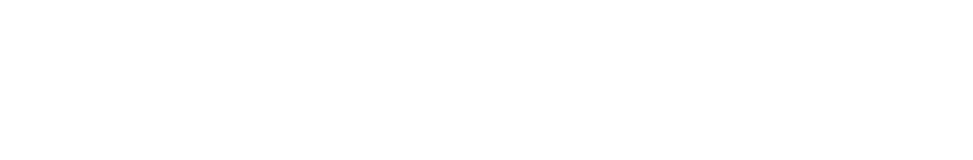
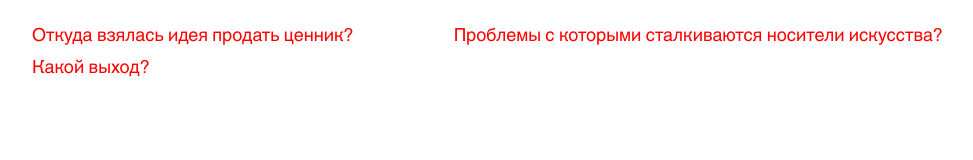
Before and after one commit to Ivan-ISS/project_cosmoscow, a website: page src/index.html in a window 1280 px wide. Shown: the whole page, without its empty margins (108-1081 px from the left). Drawn offline with Linux system fonts and the light colour scheme.

Commit message:
project_cosmoscow: added header and fonts

```diff
--- /dev/null
+++ b/src/fonts/fonts.css
@@ -0,0 +1,29 @@
+@font-face {
+    font-family: "Helvetica World";
+    font-style: normal;
+    font-weight: 400;
+    font-display: swap;
+    src: local("Montserrat"),
+             url("HelveticaWorld-Regular.woff2") format("woff2"),
+             url("HelveticaWorld-Regular.woff") format("woff");
+}
+
+@font-face {
+    font-family: "Helvetica World";
+    font-style: italic;
+    font-weight: 400;
+    font-display: swap;
+    src: local("Montserrat"),
+             url("HelveticaWorld-Italic.woff2") format("woff2"),
+             url("HelveticaWorld-Italic.woff") format("woff");
+}
+
+@font-face {
+    font-family: "Albina";
+    font-style: normal;
+    font-weight: 400;
+    font-display: swap;
+    src: local("Montserrat"),
+             url("Albina.woff2") format("woff2"),
+             url("Albina.woff") format("woff");
+}
--- a/src/index.html
+++ b/src/index.html
@@ -3,9 +3,30 @@
 <head>
     <meta charset="UTF-8">
     <meta name="viewport" content="width=device-width, initial-scale=1.0">
+    <link rel="stylesheet" href="./fonts/fonts.css">
+    <link rel="stylesheet" href="../build/index.css">
+    <link rel="stylesheet" href="../build/tablet.css">
     <title>Document</title>
 </head>
 <body>
-
+    <div class="wrapper">
+        <header class="header">
+            <div class="header__container container-common">
+                <nav class="header__navigation navigation">
+                    <ul class="navigation__list">
+                        <li class="navigation__item">
+                            <a class="navigation__link" href="">Откуда взялась идея продать ценник?</a>
+                        </li>
+                        <li class="navigation__item">
+                            <a class="navigation__link" href="">Проблемы с которыми сталкиваются носители искусства?</a>
+                        </li>
+                        <li class="navigation__item">
+                            <a class="navigation__link" href="">Какой выход?</a>
+                        </li>
+                    </ul>
+                </nav>
+            </div>
+        </header>
+    </div>
 </body>
 </html>
--- a/src/styles/styles.scss
+++ b/src/styles/styles.scss
@@ -1 +1,88 @@
 @import "variables";
+
+/* reset------------------------------------------------------------------------------------ */
+
+*,
+*::before,
+*::after {
+    margin: 0;
+	padding: 0;
+	border: 0;
+    box-sizing: border-box;
+}
+
+ol,
+ul,
+li {
+	list-style: none;
+}
+
+a {
+    text-decoration: none;
+}
+
+h1,
+h2,
+h3,
+h4,
+h5,
+h6 {
+    font-weight: inherit;
+    font-size: inherit;
+}
+
+html,
+body {
+    height: 100%;
+    line-height: 1;
+    font-family: "Helvetica World";
+    font-weight: 400;
+    font-size: 18px;
+    color: $base-red;
+}
+
+/* ------------------------------------------------------------------------------------------- */
+
+.wrapper {
+    min-height: 100%;
+    overflow: hidden;
+}
+
+/* common helper classes---------------------------------------------------------------------- */
+
+.container-common {
+    max-width: 1160px;
+    margin: 0 auto;
+}
+
+/* header------------------------------------------------------------------------------------- */
+
+.header__container {
+    display: flex;
+    align-items: center;
+    min-height: 100px;
+    padding: 0 60px;
+    box-sizing: content-box;
+}
+
+.header__navigation {
+
+}
+
+.navigation {
+
+}
+
+.navigation__list {
+    display: flex;
+    column-gap: 100px;
+}
+
+.navigation__item {
+
+}
+
+.navigation__link {
+    line-height: calc(22 / 18 * 100%);
+    color: inherit;
+}
--- /dev/null
+++ b/src/styles/tablet.scss
@@ -0,0 +1,8 @@
+@media (min-width: 768px) and (max-width: 1280px) {
+
+    .container-common {
+        max-width: 1160px;
+        margin: 0 auto;
+    }
+
+}
--- a/src/styles/variables.scss
+++ b/src/styles/variables.scss
@@ -0,0 +1,4 @@
+$base-red: #ff0000;
+$base-white: #ffffff;
+$base-black: #000000;
+$base-gray: #ebebeb;
```
Also changed, not shown: package.json (+11 -2 lines), build/index.css (added), build/tablet.css (added), src/fonts/Albina.woff (added), src/fonts/Albina.woff2 (added), src/fonts/HelveticaWorld-Italic.woff (added), src/fonts/HelveticaWorld-Italic.woff2 (added), src/fonts/HelveticaWorld-Regular.woff (added), src/fonts/HelveticaWorld-Regular.woff2 (added), 2 other files.
